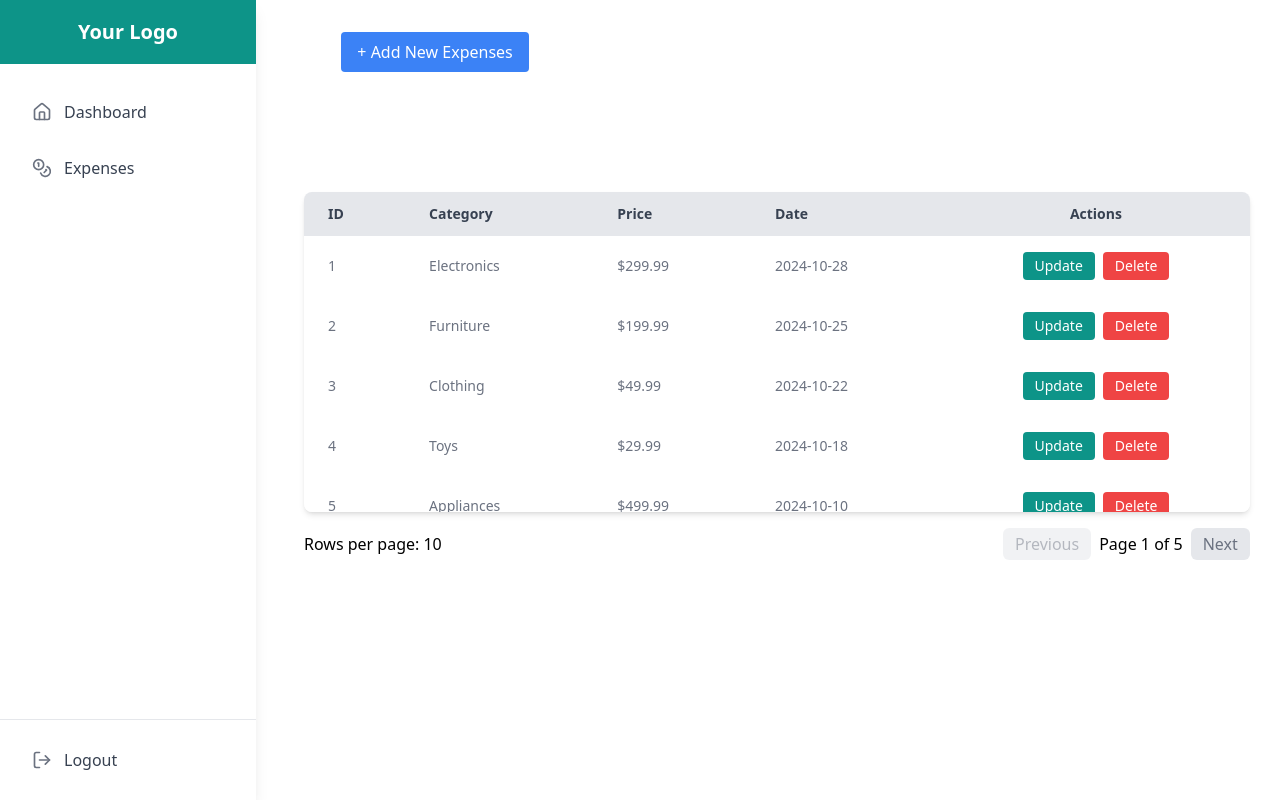
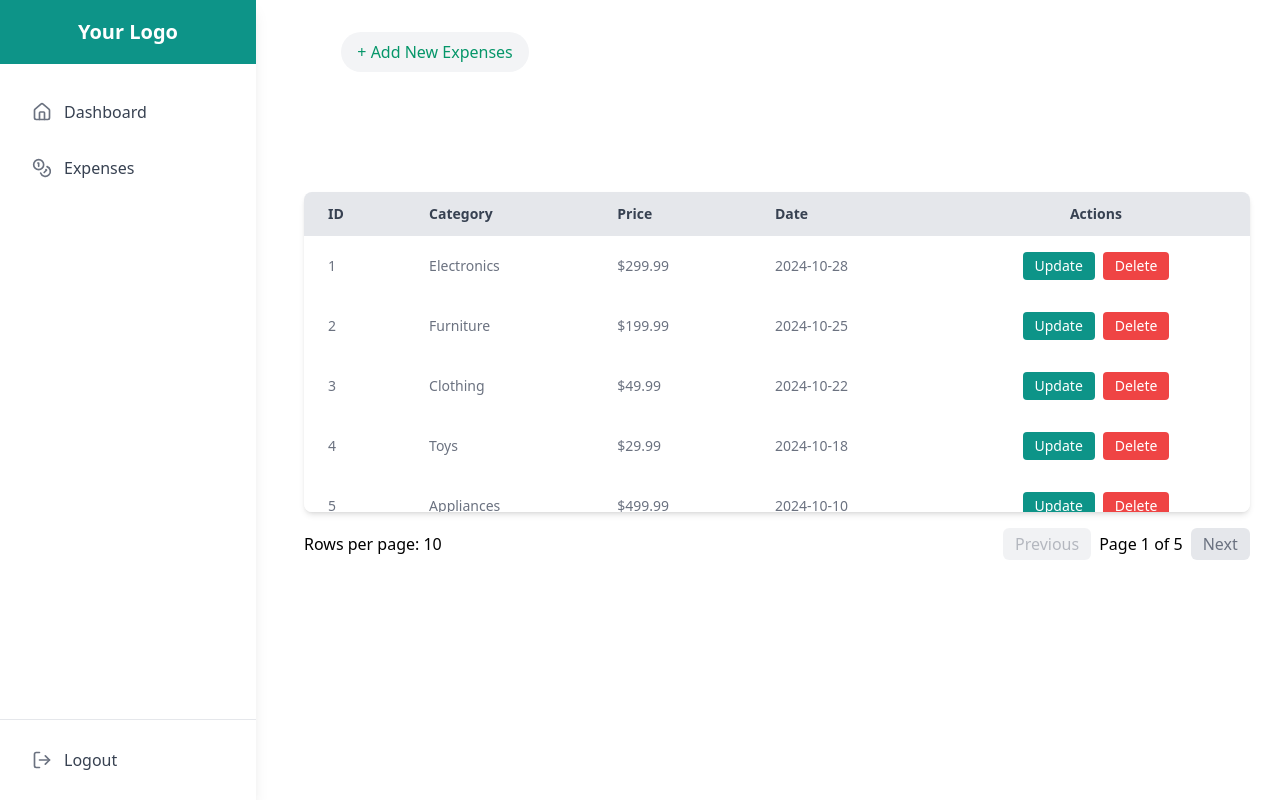
Before and after one commit to IAP-Intake-01/personal-expense-tracker-web-Shanilka, a React (Vite) app: page /expenses in a window 1280 px wide. Shown: the top 800 px of the page. Built offline with nearby package versions, Linux system fonts and the light colour scheme.

Commit message:
update button css

```diff
--- a/src/components/add/AddButton.jsx
+++ b/src/components/add/AddButton.jsx
@@ -2,9 +2,10 @@ import React from 'react'
 
 function AddButton() {
     return (
-        <button class="px-4 py-2 bg-blue-500 text-white rounded hover:bg-blue-600 focus:outline-none focus:ring-2 focus:ring-blue-300">
+        <button class="px-4 py-2  bg-gray-100 text-emerald-600 rounded-full hover:bg-emerald-100 hover:text-emerald-600 hover:border-none transition duration-500 ease-in-out ">
             + Add New Expenses
         </button>
+
     )
 }
 
```
